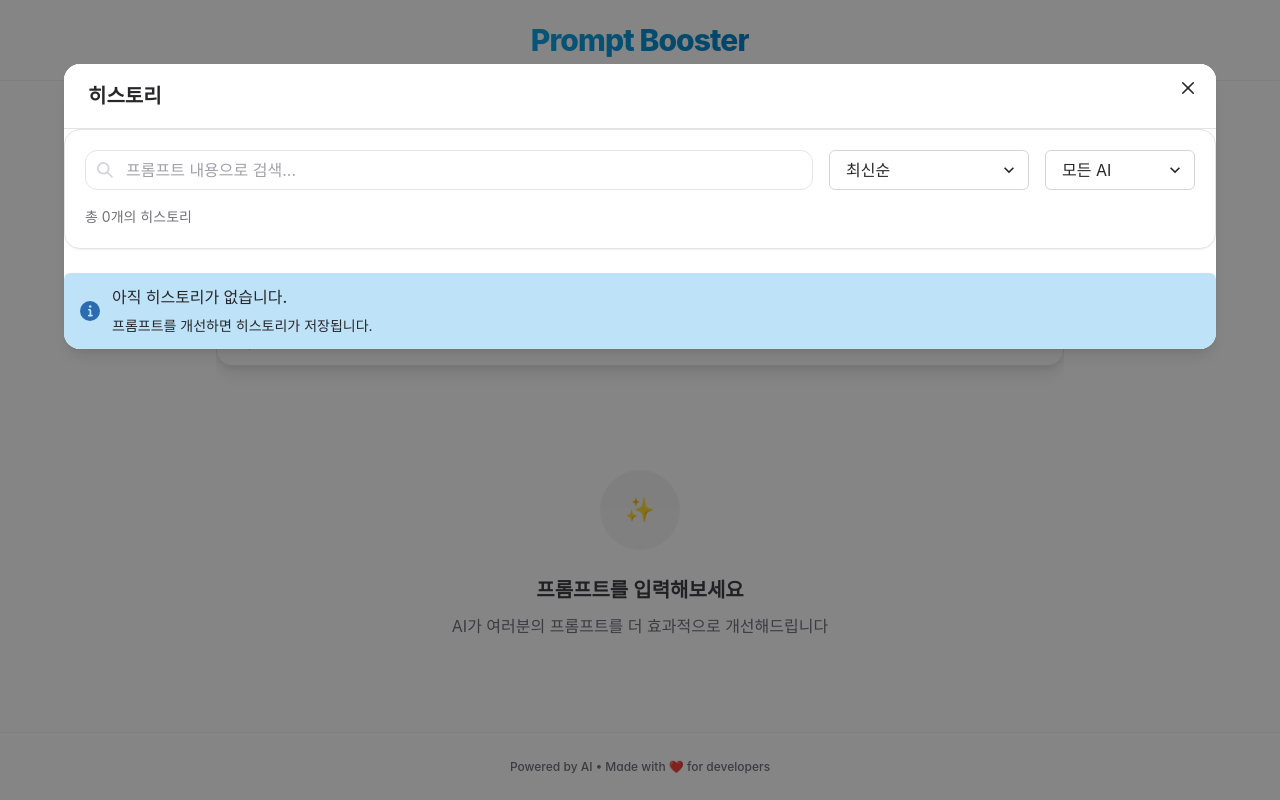
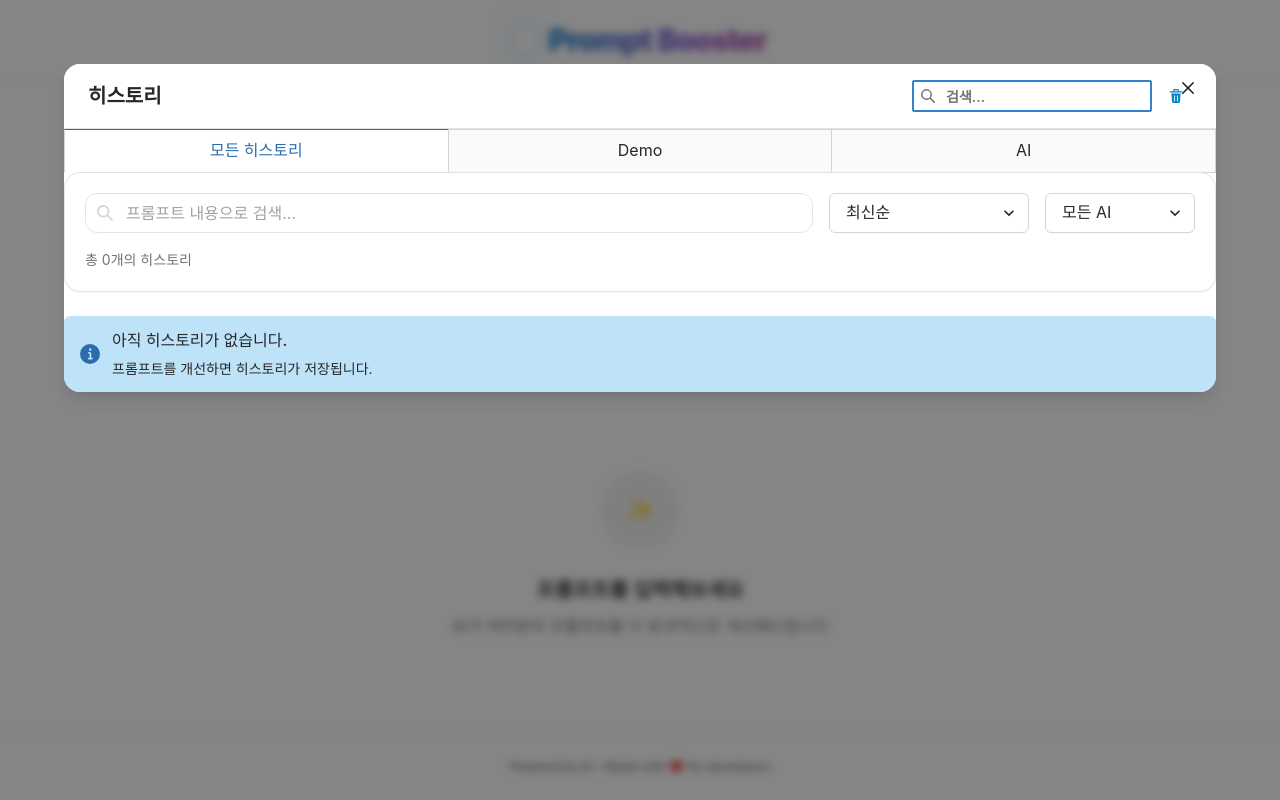
Before and after one commit to garyjeong/prompt-booster, a Next.js app: page / in a window 1280 px wide. Both pictures are taken after a click on the button "히스토리". Built offline with nearby package versions, Linux system fonts and the light colour scheme.

Commit message:
feat: 히스토리 모달 검색/탭 UI 추가 및 저장 위치 설명 업데이트, Layout에서 Chakra Text import 누락 추가

```diff
--- a/src/components/HistoryModal.tsx
+++ b/src/components/HistoryModal.tsx
@@ -1,13 +1,25 @@
 "use client";
 
+import { DeleteIcon, SearchIcon } from "@chakra-ui/icons";
 import {
+    HStack,
+    IconButton,
+    Input,
+    InputGroup,
+    InputLeftElement,
     Modal,
     ModalBody,
     ModalCloseButton,
     ModalContent,
     ModalHeader,
     ModalOverlay,
-    useColorModeValue,
+    Tab,
+    TabList,
+    TabPanel,
+    TabPanels,
+    Tabs,
+    Text,
+    useColorModeValue
 } from "@chakra-ui/react";
 import dynamic from "next/dynamic";
 import React from "react";
@@ -23,16 +35,45 @@ interface HistoryModalProps {
 
 const HistoryModal: React.FC<HistoryModalProps> = ({ isOpen, onClose }) => {
   const headerBg = useColorModeValue("white", "gray.800");
+  const subText = useColorModeValue("gray.500", "gray.400");
   return (
     <Modal isOpen={isOpen} onClose={onClose} size="6xl" scrollBehavior="inside">
-      <ModalOverlay />
+      <ModalOverlay backdropFilter="blur(4px)" />
       <ModalContent borderRadius="2xl" overflow="hidden">
         <ModalHeader bg={headerBg} borderBottom="1px" borderColor={useColorModeValue('gray.200','gray.700')}>
-          히스토리
+          <HStack justify="space-between">
+            <Text fontWeight="bold">히스토리</Text>
+            <HStack>
+              <InputGroup size="sm" w={{ base: '160px', md: '240px' }}>
+                <InputLeftElement pointerEvents="none">
+                  <SearchIcon color={subText} />
+                </InputLeftElement>
+                <Input placeholder="검색..." variant="filled" _focus={{ bg: useColorModeValue('white','gray.700') }} />
+              </InputGroup>
+              <IconButton aria-label="전체 삭제" size="sm" variant="ghost" icon={<DeleteIcon />} />
+            </HStack>
+          </HStack>
         </ModalHeader>
         <ModalCloseButton />
         <ModalBody p={0}>
-          <HistoryViewer />
+          <Tabs isFitted variant="enclosed-colored">
+            <TabList>
+              <Tab>모든 히스토리</Tab>
+              <Tab>Demo</Tab>
+              <Tab>AI</Tab>
+            </TabList>
+            <TabPanels>
+              <TabPanel p={0}>
+                <HistoryViewer />
+              </TabPanel>
+              <TabPanel p={0}>
+                <HistoryViewer />
+              </TabPanel>
+              <TabPanel p={0}>
+                <HistoryViewer />
+              </TabPanel>
+            </TabPanels>
+          </Tabs>
         </ModalBody>
       </ModalContent>
     </Modal>
--- a/src/components/Layout.tsx
+++ b/src/components/Layout.tsx
@@ -1,5 +1,6 @@
 import { Box, Flex, Text, useColorModeValue, VStack } from '@chakra-ui/react';
 import { memo, ReactNode } from 'react';
+import Logo from './Logo';
 
 interface LayoutProps {
   children: ReactNode;
@@ -25,15 +26,7 @@ const Layout = memo(function Layout({ children }: LayoutProps) {
       >
         <Box maxW="4xl" mx="auto" px={6}>
           <VStack spacing={0} align="center">
-            <Text
-              fontSize={{ base: "2xl", md: "3xl" }}
-              fontWeight="extrabold"
-              bgGradient="linear(to-r, brand.500, brand.600)"
-              bgClip="text"
-              letterSpacing="-0.03em"
-            >
-              Prompt Booster
-            </Text>
+            <Logo size="lg" />
           </VStack>
         </Box>
       </Box>
--- /dev/null
+++ b/src/components/Logo.tsx
@@ -0,0 +1,54 @@
+"use client";
+
+import { Box, HStack, Text } from "@chakra-ui/react";
+import { keyframes } from "@emotion/react";
+import { memo } from "react";
+
+interface LogoProps {
+  size?: "sm" | "md" | "lg";
+}
+
+const gradientShift = keyframes`
+  0% { background-position: 0% 50%; }
+  50% { background-position: 100% 50%; }
+  100% { background-position: 0% 50%; }
+`;
+
+const fontSizeMap = {
+  sm: { base: "lg", md: "xl" },
+  md: { base: "xl", md: "2xl" },
+  lg: { base: "2xl", md: "3xl" },
+} as const;
+
+const Logo = memo(function Logo({ size = "lg" }: LogoProps) {
+  return (
+    <HStack spacing={3} align="center">
+      {/* Gradient orb */}
+      <Box
+        w={{ base: 5, md: 6 }}
+        h={{ base: 5, md: 6 }}
+        borderRadius="full"
+        bgGradient="conic(to-r, brand.500, purple.400, pink.400, cyan.400, brand.500)"
+        animation={`${gradientShift} 8s ease infinite`}
+        bgSize="200% 200%"
+        boxShadow="0 0 24px rgba(14,165,233,0.35)"
+      />
+
+      {/* Animated gradient wordmark */}
+      <Text
+        as="span"
+        fontSize={fontSizeMap[size]}
+        fontWeight="extrabold"
+        letterSpacing="-0.03em"
+        bgGradient="linear(to-r, brand.600, purple.500, pink.500, cyan.400)"
+        bgClip="text"
+        animation={`${gradientShift} 10s ease infinite`}
+        bgSize="200% 200%"
+      >
+        Prompt Booster
+      </Text>
+    </HStack>
+  );
+});
+
+export default Logo;
```
